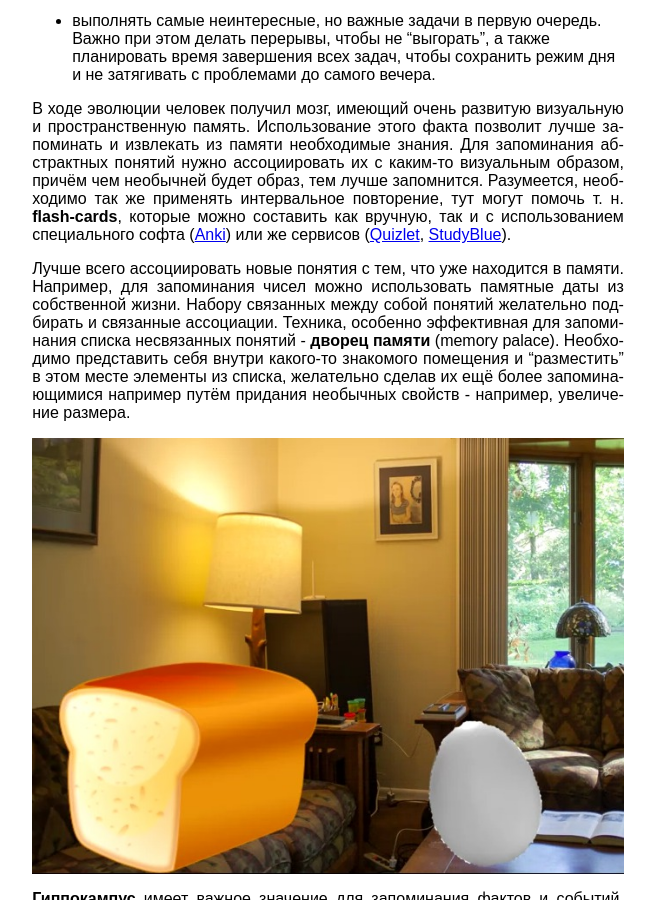
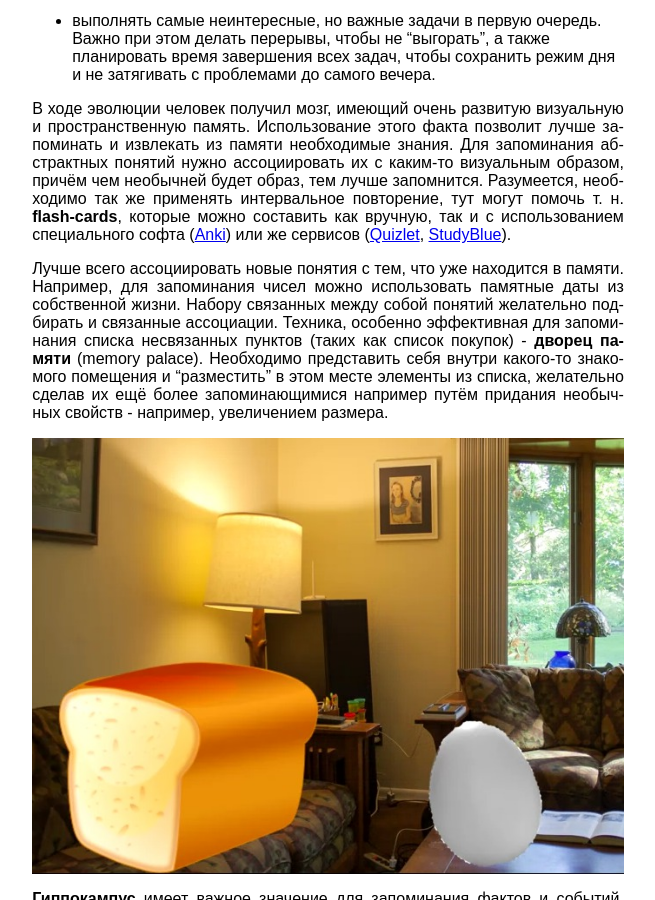
Before and after one commit to hacknug/iguides, a Jekyll site: the page built from _posts/2015-01-30-learning-how-to-learn-procrastination-and-memory.md, in a window 1280 px wide and 900 px high, scrolled down 1273 px. Shown: the whole window, without its empty margins (312-967 px from the left). Built offline with Jekyll 4.4.1, drawn with Linux system fonts in a browser that asks for light colours; Markdown is read by kramdown in place of the engine named in the settings; comment, search, counter and statistics services are not loaded; a style sheet for code colours, icons or effects is not loaded.

Commit message:
Memory palace imprvmnt

```diff
--- a/_posts/2015-01-30-learning-how-to-learn-procrastination-and-memory.md
+++ b/_posts/2015-01-30-learning-how-to-learn-procrastination-and-memory.md
@@ -78,10 +78,10 @@ todo-списке  - начал  выполнять весь  список. Ув
 Например, для запоминания чисел можно использовать памятные даты из собственной
 жизни. Набору  связанных между собой  понятий желательно подбирать  и связанные
 ассоциации. Техника,  особенно эффективная  для запоминания  списка несвязанных
-понятий  -  **дворец  памяти**  (memory palace).  Необходимо  представить  себя
-внутри какого-то  знакомого помещения и  "разместить" в этом месте  элементы из
-списка, желательно сделав их ещё  более запоминающимися например путём придания
-необычных свойств - например, увеличение размера.
+пунктов  (таких  как  список  покупок) -  **дворец  памяти**  (memory  palace).
+Необходимо представить себя внутри какого-то знакомого помещения и "разместить"
+в этом месте элементы из списка, желательно сделав их ещё более запоминающимися
+например путём придания необычных свойств - например, увеличением размера.
 
 ![](/images/learning-how-to-learn/3-memory-palace.jpg)
 
```
